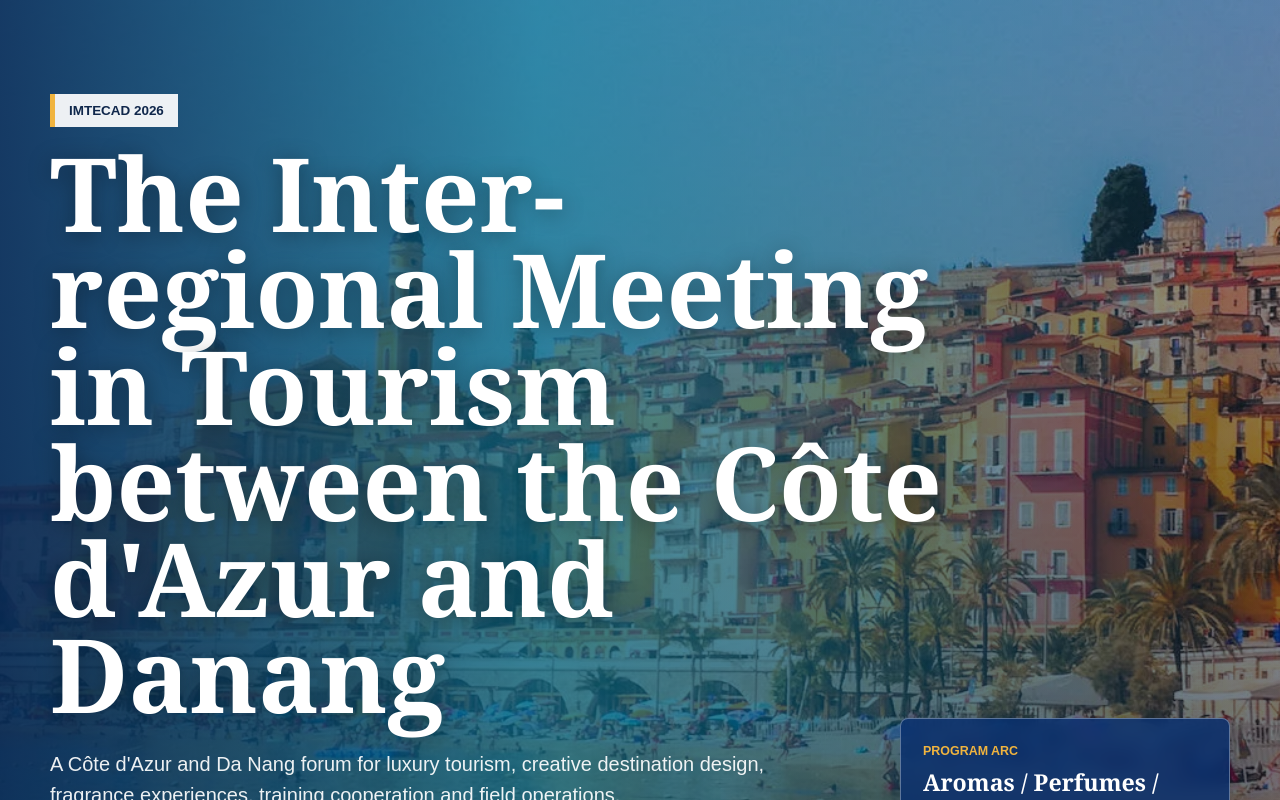
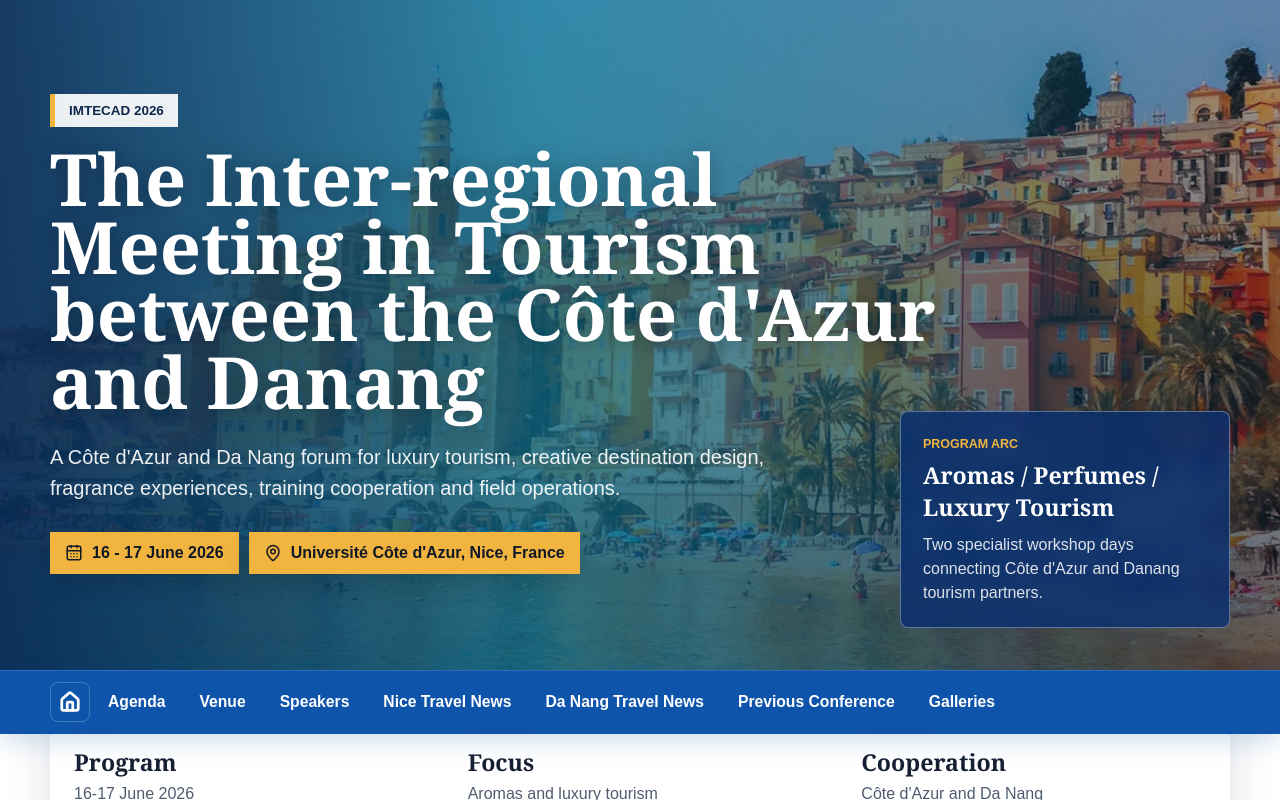
Before and after one commit to tuannguyenvku/imtecad-2026, a Next.js app: page /imtecad-2026/ in a window 1280 px wide. Shown: the top 800 px of the page. Built offline with nearby package versions, Linux system fonts and the light colour scheme.

Commit message:
Reduce hero title font size for better visual balance

```diff
--- a/app/globals.css
+++ b/app/globals.css
@@ -92,7 +92,7 @@ section[id] {
   max-width: 900px;
   margin: 0;
   font-family: Georgia, "Times New Roman", serif;
-  font-size: clamp(3.2rem, 8vw, 7rem);
+  font-size: clamp(2.5rem, 6vw, 4.5rem);
   line-height: 0.94;
   text-shadow: 0 3px 22px rgba(0, 0, 0, 0.34);
 }
```
